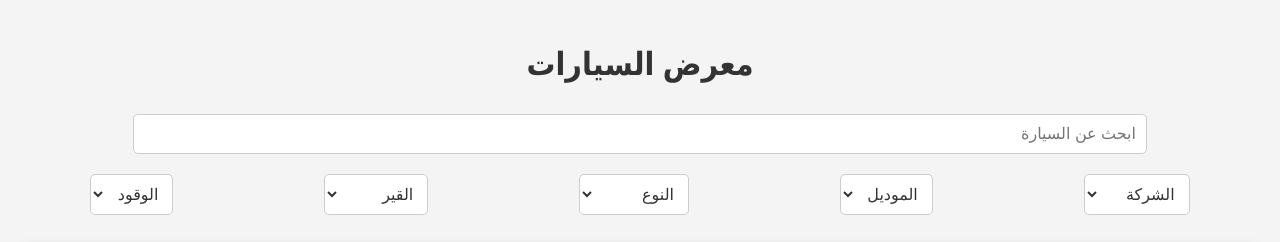
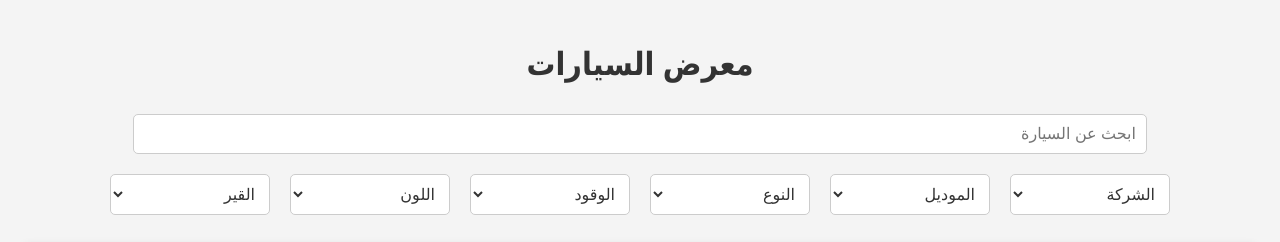
Before and after one commit to Ansarii212/carbedia, a plain HTML site: page index.html in a window 1280 px wide. Shown: the top 242 px of the page. Drawn offline with Linux system fonts and the light colour scheme; grey boxes are pictures that could not be loaded.

Commit message:
Update index.html

```diff
--- a/index.html
+++ b/index.html
@@ -37,14 +37,15 @@
 
     .filters {
       display: flex;
-      justify-content: space-around;
-      gap: 10px;
+      flex-wrap: wrap;
+      justify-content: center;
+      gap: 10px 20px;
       margin-bottom: 30px;
-      flex-wrap: wrap;
     }
 
     .filters select {
       padding: 10px;
+      width: 160px;
       border-radius: 5px;
       border: 1px solid #ccc;
       font-size: 16px;
@@ -54,7 +55,7 @@
 
     .card {
       display: flex;
-      flex-direction: row-reverse; /* الصورة على اليسار */
+      flex-direction: row-reverse;
       background-color: #fff;
       border-radius: 10px;
       overflow: hidden;
@@ -146,7 +147,6 @@
 
   <select id="modelFilter" onchange="filterCards()">
     <option value="">الموديل</option>
-    <!-- سيتم توليد السنوات ديناميكيًا من 2000 إلى 2025 -->
   </select>
 
   <select id="typeFilter" onchange="filterCards()">
@@ -155,21 +155,30 @@
     <option value="دفع رباعي">دفع رباعي</option>
   </select>
 
-  <select id="gearFilter" onchange="filterCards()">
-    <option value="">القير</option>
-    <option value="اوتوماتيك">أوتوماتيك</option>
-    <option value="عادي">عادي</option>
-  </select>
-
   <select id="fuelFilter" onchange="filterCards()">
     <option value="">الوقود</option>
     <option value="بنزين">بنزين</option>
     <option value="ديزل">ديزل</option>
     <option value="كهرباء">كهرباء</option>
   </select>
+
+  <select id="colorFilter" onchange="filterCards()">
+    <option value="">اللون</option>
+    <option value="أبيض">أبيض</option>
+    <option value="فضي">فضي</option>
+    <option value="أسود">أسود</option>
+    <option value="أزرق">أزرق</option>
+    <option value="أحمر">أحمر</option>
+  </select>
+
+  <select id="gearFilter" onchange="filterCards()">
+    <option value="">القير</option>
+    <option value="اوتوماتيك">أوتوماتيك</option>
+    <option value="عادي">عادي</option>
+  </select>
 </div>
 
-<div class="card" data-brand="تويوتا" data-name="كورولا" data-model="2024" data-type="سيدان" data-gear="اوتوماتيك" data-fuel="بنزين">
+<div class="card" data-brand="تويوتا" data-name="كورولا" data-model="2024" data-type="سيدان" data-gear="اوتوماتيك" data-fuel="بنزين" data-color="أبيض">
   <img src="https://toyota-cms-media.s3.amazonaws.com/wp-content/uploads/2023/10/Corolla-XLE-2024.png" alt="كورولا">
   <div class="card-content">
     <h2>تويوتا كورولا 2024</h2>
@@ -192,7 +201,7 @@
   </div>
 </div>
 
-<div class="card" data-brand="تويوتا" data-name="كامري" data-model="2024" data-type="سيدان" data-gear="اوتوماتيك" data-fuel="بنزين">
+<div class="card" data-brand="تويوتا" data-name="كامري" data-model="2024" data-type="سيدان" data-gear="اوتوماتيك" data-fuel="بنزين" data-color="فضي">
   <img src="https://www.toyota.com/imgix/responsive/images/gallery/2024/camry/camry_white.png?auto=compress,format&fit=clamp&w=720&h=405" alt="كامري">
   <div class="card-content">
     <h2>تويوتا كامري 2024</h2>
@@ -227,6 +236,7 @@
     const type = document.getElementById("typeFilter").value;
     const gear = document.getElementById("gearFilter").value;
     const fuel = document.getElementById("fuelFilter").value;
+    const color = document.getElementById("colorFilter").value;
 
     const cards = document.querySelectorAll(".card");
 
@@ -237,13 +247,13 @@
         (model === "" || card.dataset.model === model) &&
         (type === "" || card.dataset.type === type) &&
         (gear === "" || card.dataset.gear === gear) &&
-        (fuel === "" || card.dataset.fuel === fuel);
+        (fuel === "" || card.dataset.fuel === fuel) &&
+        (color === "" || card.dataset.color === color);
 
       card.style.display = match ? "flex" : "none";
     });
   }
 
-  // توليد قائمة الموديلات من 2000 إلى 2025 تلقائيًا
   const modelSelect = document.getElementById("modelFilter");
   for (let year = 2025; year >= 2000; year--) {
     const option = document.createElement("option");
```
